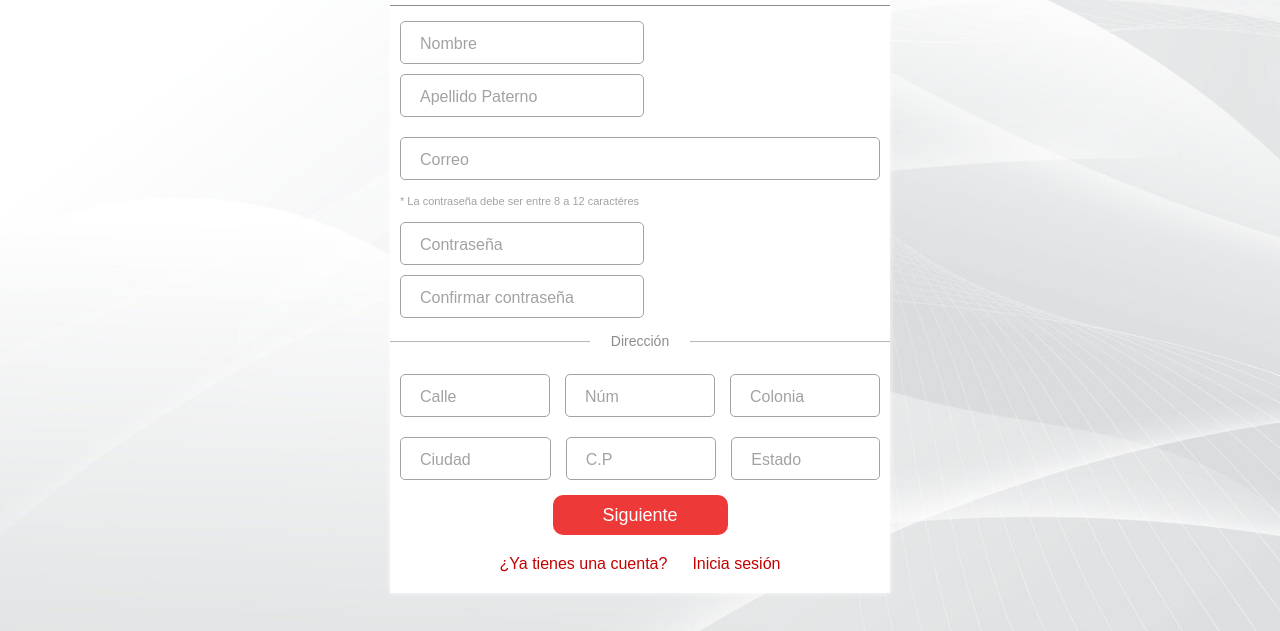
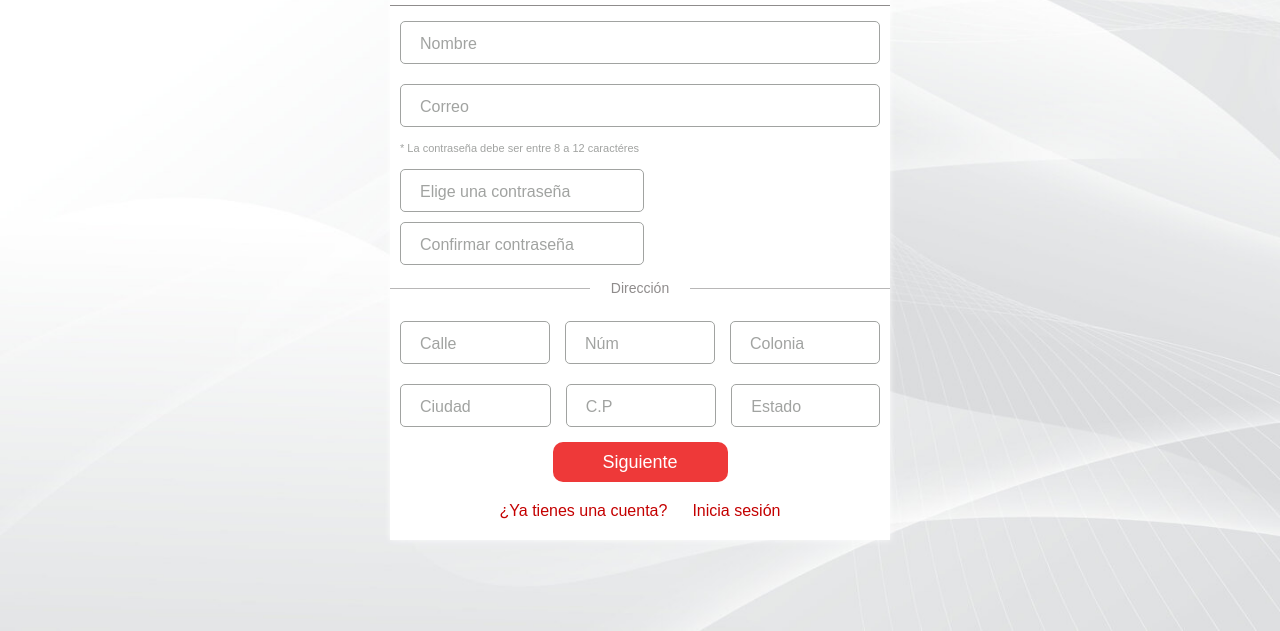
Before and after one commit to AdrianGH28/GasGuard, a website: page app/pages/registro.html in a window 1280 px wide. Shown: the part 169-800 px from the top of the page. Drawn offline with Linux system fonts and the light colour scheme; files whose address does not match are found by name.

Commit message:
registro.html

```diff
--- a/app/pages/registro.html
+++ b/app/pages/registro.html
@@ -33,17 +33,13 @@
 
                         <div class="contenedor">
                             <div class="contenedor1">
-                                <div class="input-mitad">
+                                <div class="input-entero">
                                     <div class="grupo">
                                         <input type="text" name="nombre" id="nombre" required>
                                         <span class="barra"></span>
                                         <label for="nombre">Nombre</label>
                                     </div>
-                                    <div class="grupo">
-                                        <input type="text" name="appat" id="appat" required>
-                                        <span class="barra"></span>
-                                        <label for="appat">Apellido Paterno</label>
-                                    </div>
+
 
                                 </div>
                                 <div class="input-entero">
@@ -59,7 +55,7 @@
                                     <div class="grupo">
                                         <input type="password" name="password" id="password" required>
                                         <span class="barra"></span>
-                                        <label for="password">Contraseña</label>
+                                        <label for="password">Elige una contraseña</label>
                                     </div>
                                     <div class="grupo">
                                         <input type="password" name="conf-pass" id="conf-pass" required>
```
